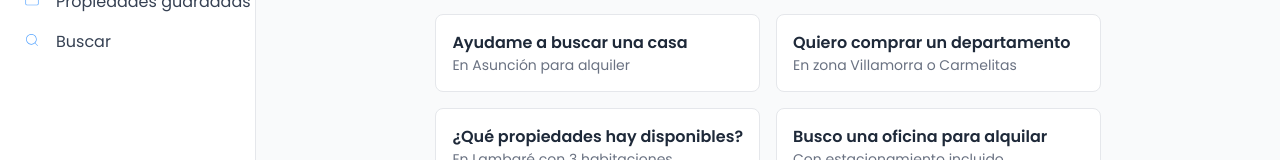
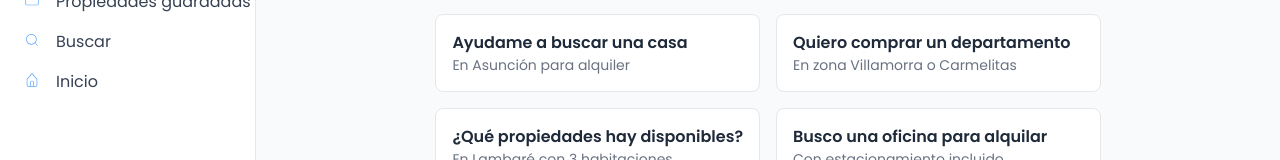
Before and after one commit to RealStateDev/backend_real_state_ai, a Next.js app: page /homePage in a window 1280 px wide. Shown: the part 170-330 px from the top of the page. Built offline with nearby package versions, Linux system fonts and the light colour scheme.

Commit message:
added home opcion in sidebar

```diff
--- a/src/app/homePage/page.tsx
+++ b/src/app/homePage/page.tsx
@@ -1,7 +1,7 @@
 "use client";
 
 import React, { useEffect, useRef, useState } from "react";
-import { CiCirclePlus, CiFolderOn, CiSearch } from "react-icons/ci";
+import { CiCirclePlus, CiFolderOn, CiSearch, CiHome } from "react-icons/ci";
 import { FiMenu, FiLogOut } from "react-icons/fi";
 import { useRouter } from "next/navigation";
 import { BsPersonFill, BsHeart, BsHeartFill } from "react-icons/bs";
@@ -33,7 +33,6 @@ export default function HomePage() {
   const chatRef = useRef<HTMLDivElement>(null);
   const router = useRouter();
 
-  // Estado local para almacenar las propiedades guardadas
   const [savedMessages, setSavedMessages] = useState<{ title: string; link: string }[]>([]);
 
   useEffect(() => {
@@ -41,7 +40,6 @@ export default function HomePage() {
     if (storedName) setUserName(storedName);
   }, []);
 
-  // Al montar el componente, leemos de localStorage lo que haya sido guardado
   useEffect(() => {
     const saved = localStorage.getItem("savedBotMessages");
     if (saved) {
@@ -53,14 +51,12 @@ export default function HomePage() {
     chatRef.current?.scrollTo({ top: chatRef.current.scrollHeight, behavior: "smooth" });
   }, [messages]);
 
-  // Manejador para mostrar/ocultar el sidebar (mobile)
   const handleMenuToggle = () => {
     setSidebarOpen(!sidebarOpen);
     setShowMainContent(sidebarOpen);
   };
 
   const handleSidebarOptionClick = () => {
-    // Cerrar el sidebar cuando se da clic en alguna opción en mobile
     setSidebarOpen(false);
     setShowMainContent(true);
   };
@@ -71,6 +67,10 @@ export default function HomePage() {
 
   const handleGoToSaved = () => {
     router.push("/savedPage");
+  };
+
+  const handleGoHome = () => {
+    router.push("/homePage");
   };
 
   const sendMessage = (text: string) => {
@@ -110,20 +110,15 @@ export default function HomePage() {
     sendMessage(message);
   };
 
-  // Manejador para marcar/desmarcar un ítem como favorito (toggle)
   const handleSaveBotMessage = (item: { title: string; link: string }) => {
     setSavedMessages((prev) => {
       const alreadyExists = prev.some((p) => p.title === item.title);
       let newList;
-
       if (alreadyExists) {
-        // Si está guardado, lo quitamos
         newList = prev.filter((p) => p.title !== item.title);
       } else {
-        // Si no está guardado, lo agregamos
         newList = [...prev, item];
       }
-
       localStorage.setItem("savedBotMessages", JSON.stringify(newList));
       return newList;
     });
@@ -137,15 +132,14 @@ export default function HomePage() {
   ];
 
   return (
-    // Contenedor principal
     <div className="min-h-screen flex flex-col md:flex-row bg-gray-50">
-      {/* SIDEBAR (desktop) */}
       <aside className="hidden md:flex md:w-64 bg-white border-r border-gray-200 p-6 flex-col justify-between">
         <SidebarContent
           onSavedClick={handleGoToSaved}
           onOptionClick={() => {}}
           onLogout={handleLogout}
           userName={userName}
+          onHomeClick={handleGoHome}
         />
       </aside>
 
@@ -157,16 +151,14 @@ export default function HomePage() {
               onOptionClick={handleSidebarOptionClick}
               onLogout={handleLogout}
               userName={userName}
+              onHomeClick={handleGoHome}
             />
           </div>
-
           <div className="flex-1 bg-white bg-opacity-25" onClick={handleMenuToggle} />
         </div>
       )}
 
-      {/* MAIN (contenido) */}
       <div className="flex-1 relative">
-        {/* Botón hamburguesa (mobile) */}
         <button
           onClick={handleMenuToggle}
           className="md:hidden absolute top-4 left-4 z-50"
@@ -179,10 +171,7 @@ export default function HomePage() {
             <div className="max-w-2xl">
               <h1 className="text-2xl font-semibold">👋 ¡Hola {userName || ""}!</h1>
               <h2 className="text-4xl font-bold mt-2">¿Qué tipo de propiedad buscás?</h2>
-              <p className="text-gray-500 mt-2">
-                Estamos para ayudarte a encontrar tu nuevo hogar.
-              </p>
-
+              <p className="text-gray-500 mt-2">Estamos para ayudarte a encontrar tu nuevo hogar.</p>
               {showCards && (
                 <div className="grid grid-cols-1 sm:grid-cols-2 gap-4 mt-8 text-left">
                   {quickOptions.map((opt, idx) => (
@@ -201,10 +190,8 @@ export default function HomePage() {
           </main>
         )}
 
-        {/* Chat scrollable */}
         <div ref={chatRef} className="flex-1 overflow-y-auto px-6 py-4 max-w-2xl mx-auto w-full">
           {messages.map((msg, index) => {
-            // Mensaje de texto
             if (!msg.type || msg.type === "text") {
               return (
                 <div
@@ -221,7 +208,6 @@ export default function HomePage() {
               );
             }
 
-            // Mensaje de recomendación
             if (msg.type === "recommendation") {
               return (
                 <div key={index} className="flex justify-start mb-2">
@@ -234,10 +220,7 @@ export default function HomePage() {
                       {msg.items.map((item, i) => {
                         const isSaved = savedMessages.some((p) => p.title === item.title);
                         return (
-                          <li
-                            key={i}
-                            className="mt-1 flex items-center justify-between gap-2"
-                          >
+                          <li key={i} className="mt-1 flex items-center justify-between gap-2">
                             <a
                               href={item.link}
                               target="_blank"
@@ -265,13 +248,11 @@ export default function HomePage() {
                 </div>
               );
             }
-
             return null;
           })}
         </div>
       </div>
 
-      {/* Input fijo en la parte inferior */}
       <div className="fixed bottom-0 left-0 right-0 md:ml-64 bg-white border-t border-gray-200 px-4 py-3">
         <div className="max-w-2xl mx-auto flex items-center gap-2">
           <input
@@ -300,17 +281,19 @@ export default function HomePage() {
   );
 }
 
-// COMPONENTES DEL SIDEBAR
+// SIDEBAR
 function SidebarContent({
   onOptionClick,
   onLogout,
   userName,
   onSavedClick,
+  onHomeClick,
 }: {
   onOptionClick: () => void;
   onLogout: () => void;
   userName: string;
   onSavedClick: () => void;
+  onHomeClick: () => void;
 }) {
   return (
     <div className="flex flex-col justify-between h-full">
@@ -331,6 +314,11 @@ function SidebarContent({
             icon={<CiSearch />}
             label="Buscar"
             onClick={onOptionClick}
+          />
+          <SidebarButton
+            icon={<CiHome />}
+            label="Inicio"
+            onClick={onHomeClick}
           />
         </nav>
       </div>
--- a/src/app/savedPage/page.tsx
+++ b/src/app/savedPage/page.tsx
@@ -1,22 +1,20 @@
 "use client";
 
 import React, { useEffect, useState } from "react";
-import { CiCirclePlus, CiFolderOn, CiSearch } from "react-icons/ci";
-import { FiLogOut, FiMenu } from "react-icons/fi";
+import { CiCirclePlus, CiFolderOn, CiSearch, CiHome } from "react-icons/ci";
+import { FiMenu, FiLogOut } from "react-icons/fi";
 import { BsPersonFill } from "react-icons/bs";
 import { useRouter } from "next/navigation";
 
 export default function SavedPage() {
-  // Control de sidebar y vista principal (igual que en HomePage)
+  const [savedBotMessages, setSavedBotMessages] = useState<{ title: string; link: string }[]>([]);
+  const [userName, setUserName] = useState<string>("");
   const [sidebarOpen, setSidebarOpen] = useState(false);
   const [showMainContent, setShowMainContent] = useState(true);
 
-  // Estado para propiedades guardadas y nombre de usuario
-  const [savedBotMessages, setSavedBotMessages] = useState<{ title: string; link: string }[]>([]);
-  const [userName, setUserName] = useState<string>("");
-
   const router = useRouter();
 
+  // Al montar, obtenemos las propiedades guardadas y el nombre de usuario
   useEffect(() => {
     const saved = localStorage.getItem("savedBotMessages");
     if (saved) {
@@ -29,13 +27,13 @@ export default function SavedPage() {
     }
   }, []);
 
-  // Manejador para abrir/cerrar la sidebar en mobile
+  // Toggle para el sidebar en mobile
   const handleMenuToggle = () => {
     setSidebarOpen(!sidebarOpen);
     setShowMainContent(sidebarOpen);
   };
 
-  // Si hacemos clic en alguna opción del sidebar, lo cerramos en mobile
+  // Cerrar el sidebar en mobile al pulsar alguna opción
   const handleSidebarOptionClick = () => {
     setSidebarOpen(false);
     setShowMainContent(true);
@@ -45,8 +43,12 @@ export default function SavedPage() {
     router.push("/loginPage");
   };
 
+  // Ir a HomePage
+  const handleGoHome = () => {
+    router.push("/homePage"); // Ajusta la ruta a la que sea tu home
+  };
+
   return (
-    // Estructura general: flex-col en mobile, flex-row en md+
     <div className="min-h-screen flex flex-col md:flex-row bg-gray-50">
       {/* SIDEBAR (desktop) */}
       <aside className="hidden md:flex md:w-64 bg-white border-r border-gray-200 p-6 flex-col justify-between">
@@ -54,10 +56,11 @@ export default function SavedPage() {
           onOptionClick={handleSidebarOptionClick}
           onLogout={handleLogout}
           userName={userName}
+          onHomeClick={handleGoHome}
         />
       </aside>
 
-      {/* SIDEBAR (mobile) cuando sidebarOpen = true */}
+      {/* SIDEBAR (mobile) */}
       {sidebarOpen && (
         <div className="fixed inset-0 z-40 flex md:hidden">
           <div className="w-64 bg-white p-6 border-r border-gray-200">
@@ -65,14 +68,14 @@ export default function SavedPage() {
               onOptionClick={handleSidebarOptionClick}
               onLogout={handleLogout}
               userName={userName}
+              onHomeClick={handleGoHome}
             />
           </div>
-          {/* Capa para cerrar el menú al hacer clic fuera */}
           <div className="flex-1 bg-white bg-opacity-25" onClick={handleMenuToggle} />
         </div>
       )}
 
-      {/* CONTENIDO PRINCIPAL */}
+      {/* MAIN CONTENT */}
       <div className="flex-1 relative">
         {/* Botón hamburguesa en mobile */}
         <button
@@ -111,15 +114,17 @@ export default function SavedPage() {
   );
 }
 
-// COMPONENTE SIDEBAR
+// SIDEBAR
 function SidebarContent({
   onOptionClick,
   onLogout,
   userName,
+  onHomeClick,
 }: {
   onOptionClick: () => void;
   onLogout: () => void;
   userName: string;
+  onHomeClick: () => void;
 }) {
   return (
     <div className="flex flex-col justify-between h-full">
@@ -129,6 +134,12 @@ function SidebarContent({
           <SidebarButton icon={<CiCirclePlus />} label="Nueva búsqueda" onClick={onOptionClick} />
           <SidebarButton icon={<CiFolderOn />} label="Propiedades guardadas" onClick={onOptionClick} />
           <SidebarButton icon={<CiSearch />} label="Buscar" onClick={onOptionClick} />
+          {/* Botón de Inicio */}
+          <SidebarButton
+            icon={<CiHome />}
+            label="Inicio"
+            onClick={onHomeClick}
+          />
         </nav>
       </div>
       <div className="space-y-6 mt-8">
```
